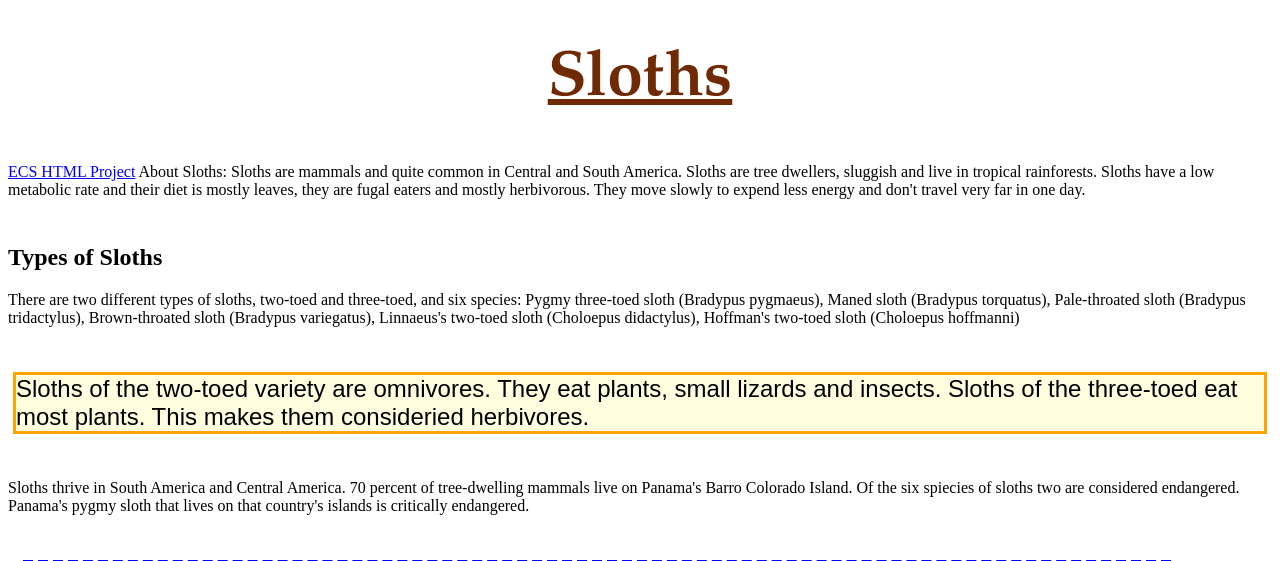
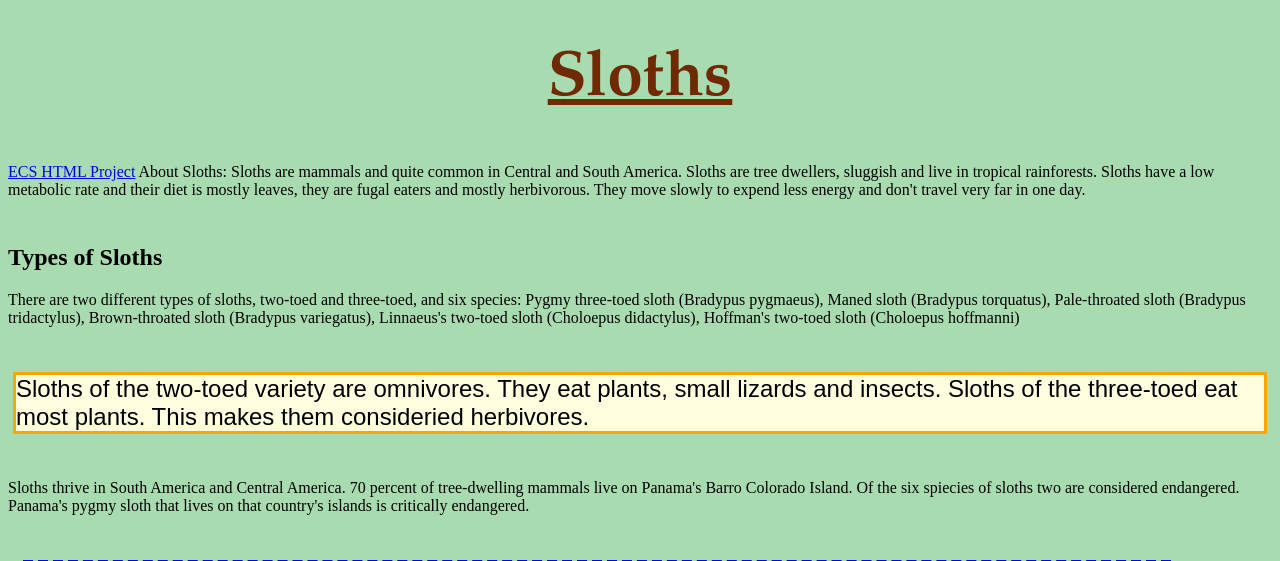
Before and after one commit to IanStoy/FirstRepository, a PHP site: page /index.html in a window 1280 px wide. Shown: the top 561 px of the page. Run offline with PHP 8.4, Linux system fonts and the light colour scheme; grey boxes are pictures that could not be loaded.

Commit message:
Add files via upload

```diff
--- a/sloths_style.css
+++ b/sloths_style.css
@@ -1,3 +1,7 @@
+
+ body {
+  background-color: #A9DBB1;
+}
 
  img { border-style: dashed;
 	border-width: 5px;
```
